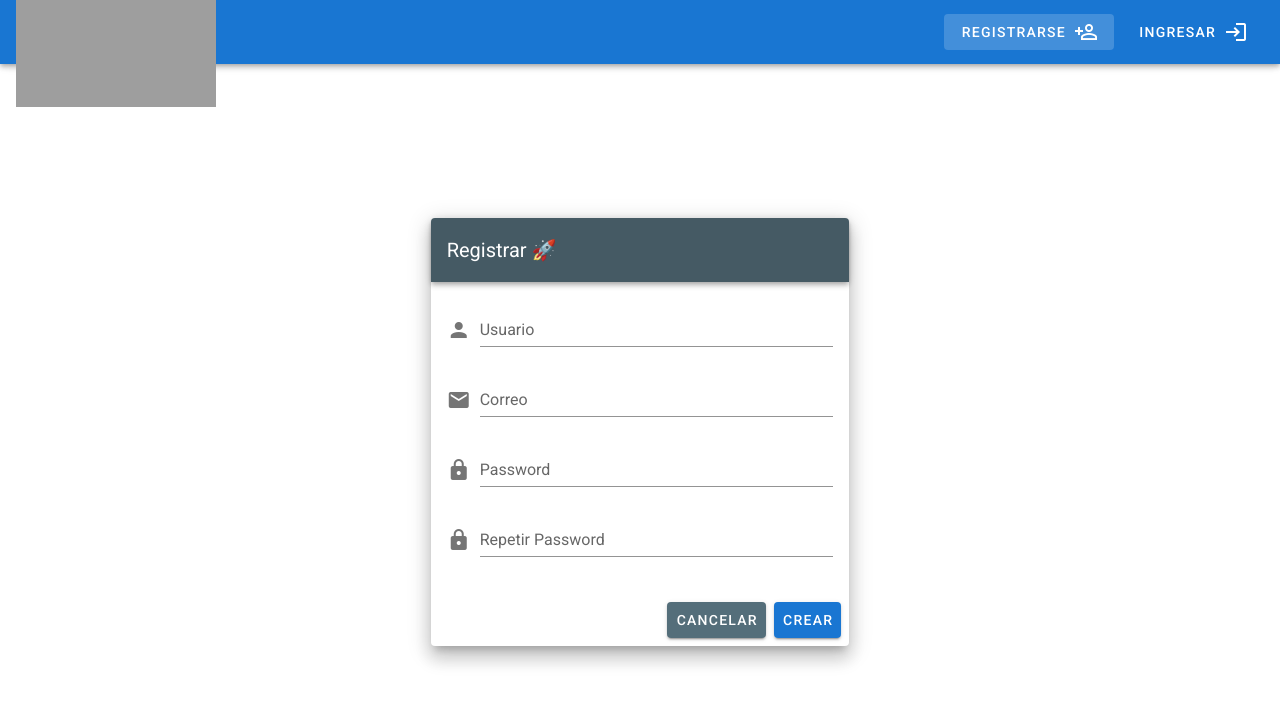
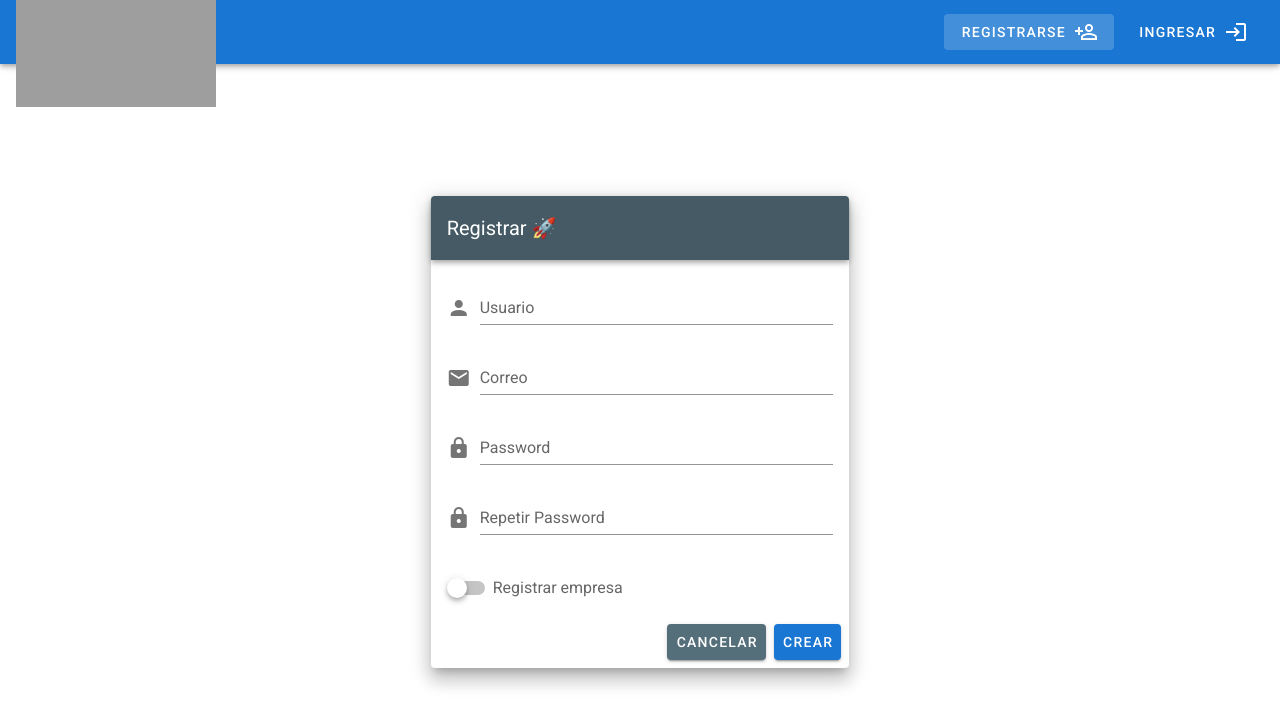
Before and after one commit to kernel503/bolsa-trabajo-front, a Vue app: page /registrar in a window 1280 px wide. Shown: the top 726 px of the page. Built offline with nearby package versions, Linux system fonts and the light colour scheme; grey boxes are pictures that could not be loaded.

Commit message:
switch input

```diff
--- a/src/views/sign-up/Form.vue
+++ b/src/views/sign-up/Form.vue
@@ -43,6 +43,12 @@
                 :rules="sameField"
                 validate-on-blur
               ></v-text-field>
+              <v-switch
+                label="Registrar empresa"
+                v-model="switchInput"
+                color="blue-grey darken-3"
+                hide-details
+              ></v-switch>
             </v-form>
           </v-card-text>
           <v-card-actions>
@@ -66,6 +72,7 @@ export default {
   },
   data() {
     return {
+      switchInput: false,
       formData: { nombre_usuario: "", clave: "", correo: "" },
       valid: true,
       regexEmail: /\S+@\S+\.\S+/,
```
